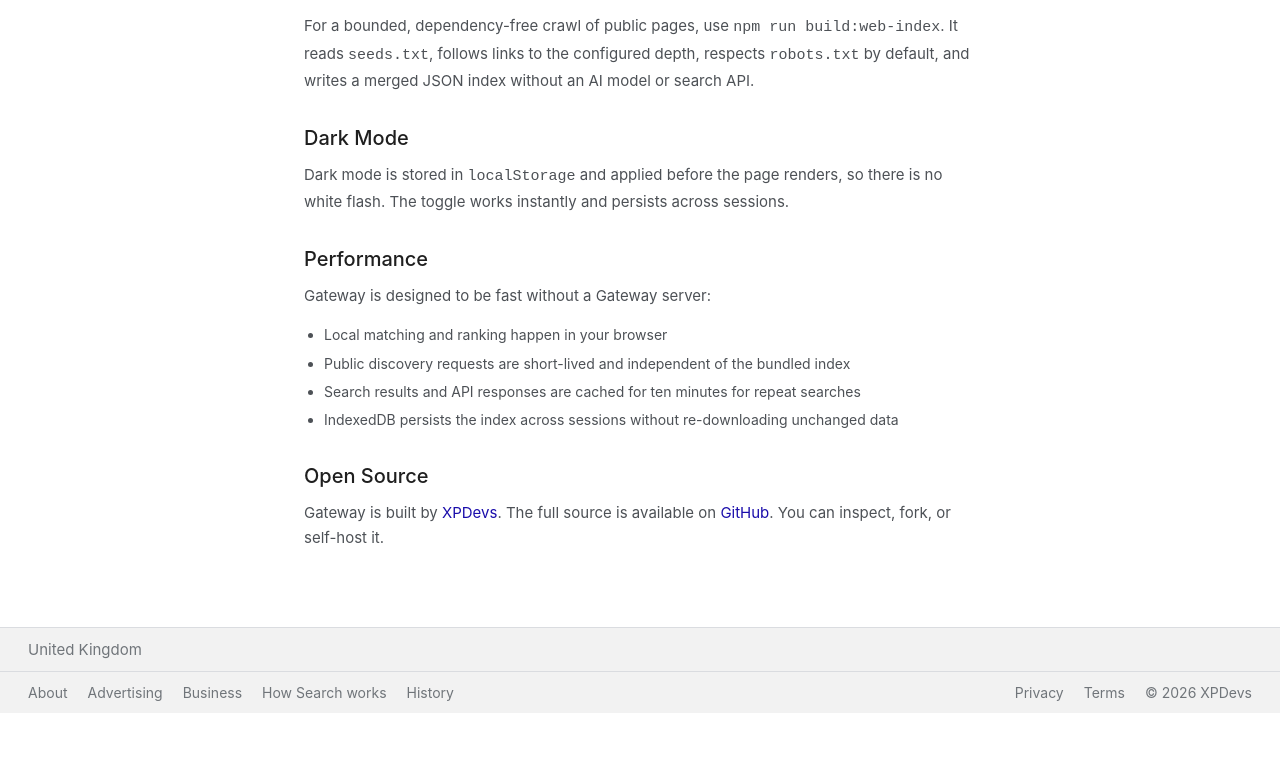
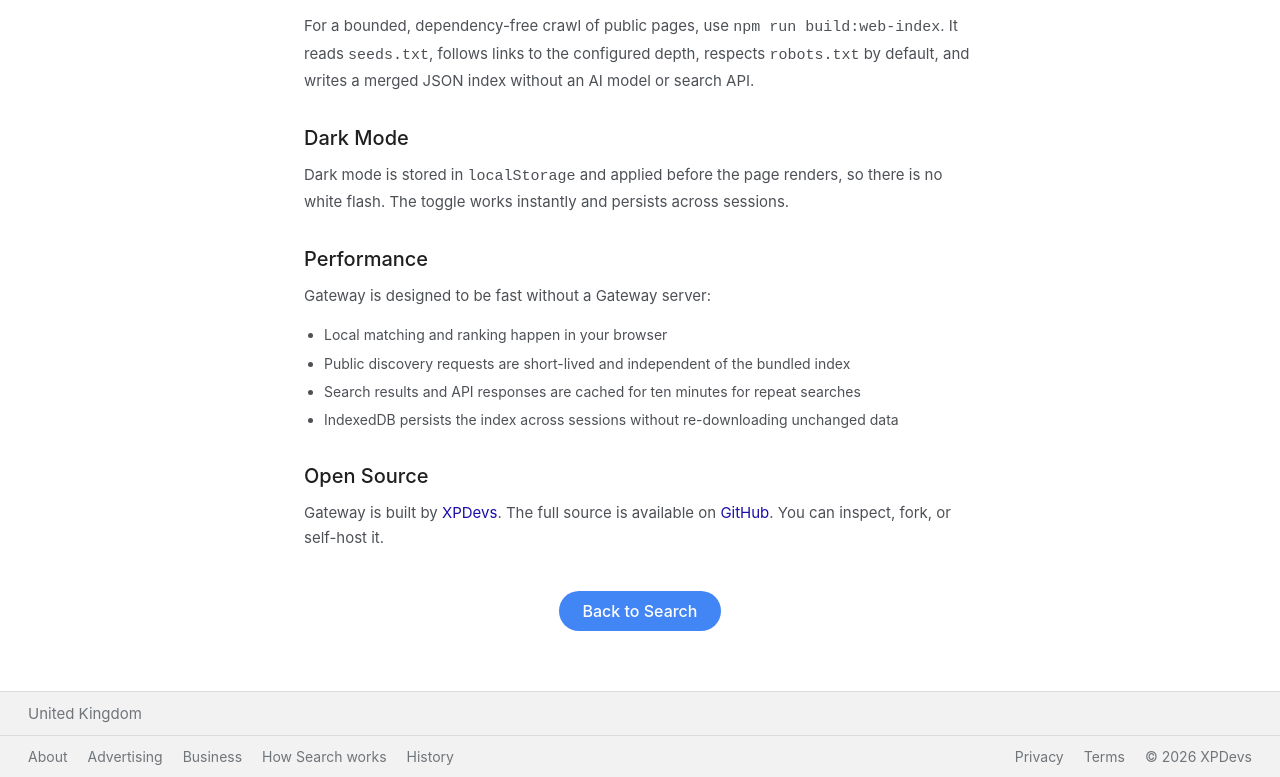
Before and after one commit to XPDevs/gateway, a plain HTML site: page how-search-works/index.html in a window 1280 px wide. Shown: the part 1761-2538 px from the top of the page. Before the commit the page ends 2474 px from the top, so only its background shows below. Drawn offline with Linux system fonts and the light colour scheme.

Commit message:
Update index.html

```diff
--- a/how-search-works/index.html
+++ b/how-search-works/index.html
@@ -148,6 +148,9 @@
 
     <h2>Open Source</h2>
     <p>Gateway is built by <a href="https://xpdevs.github.io">XPDevs</a>. The full source is available on <a href="https://github.com/XPDevs/gateway">GitHub</a>. You can inspect, fork, or self-host it.</p>
+<div style="margin-top: 40px; text-align: center;">
+        <a href="../" style="display: inline-block; background: var(--primary); color: #fff; padding: 10px 24px; border-radius: 24px; text-decoration: none; font-weight: 500;">Back to Search</a>
+    </div>
 </div>
 
 <!-- ==================== FOOTER ==================== -->
```
